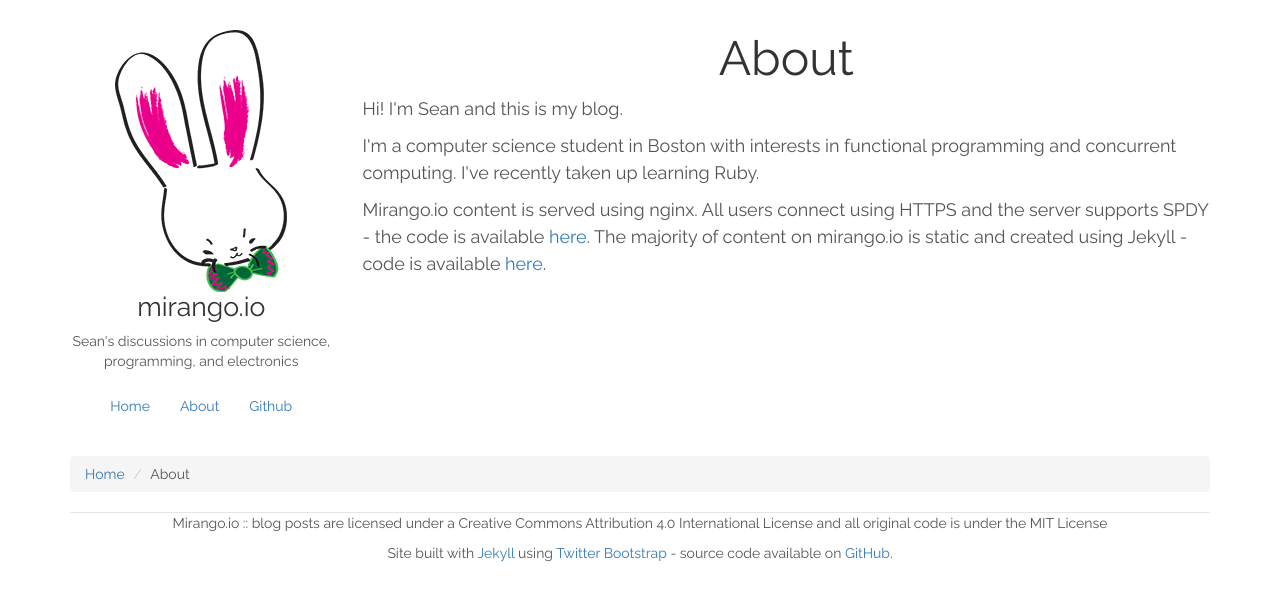
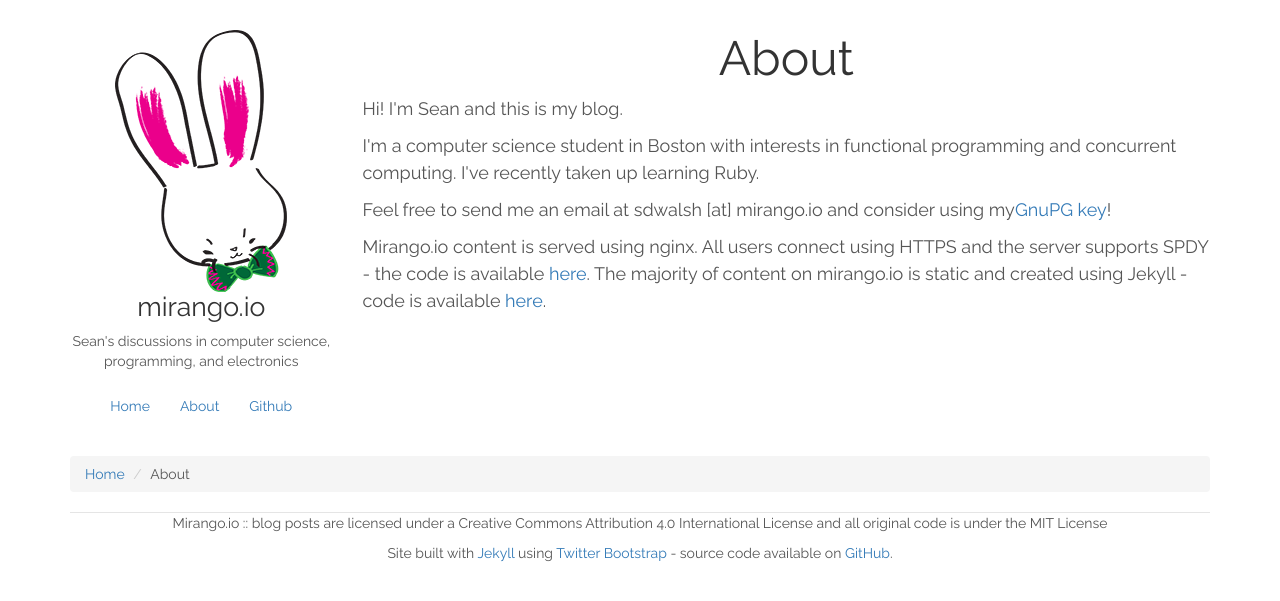
Before and after one commit to sdwalsh/mirango-2014, a Jekyll site: the page built from about.html, in a window 1280 px wide. Shown: the top 601 px of the page. Built offline with Jekyll 4.4.1, drawn with Linux system fonts in a browser that asks for light colours; nearby versions of some CDN libraries; some web fonts are replaced; Markdown is read by kramdown in place of the engine named in the settings.

Commit message:
added email and GnuPG key to About

```diff
--- a/about.html
+++ b/about.html
@@ -5,8 +5,7 @@ title: About
             <h1 class="post-title">About</h1>
             <div class = "blog-content">
             	<p>Hi!  I'm Sean and this is my blog. </p>
-
             	<p>I'm a computer science student in Boston with interests in functional programming and concurrent computing.  I've recently taken up learning Ruby. </p>
-
-				<p>Mirango.io content is served using nginx.  All users connect using HTTPS and the server supports SPDY - the code is available <a href="https://www.github.com/sdwalsh/mirango_nginx">here</a>.  The majority of content on mirango.io is static and created using Jekyll - code is available <a href="https://www.github.com/sdwalsh/mirango">here</a>.</p>
+		<p>Feel free to send me an email at sdwalsh [at] mirango.io and consider using my<a href="https://pgp.mit.edu/pks/lookup?op=get&search=0xE864A72A086E2C05">GnuPG key</a>!</p>
+		<p>Mirango.io content is served using nginx.  All users connect using HTTPS and the server supports SPDY - the code is available <a href="https://www.github.com/sdwalsh/mirango_nginx">here</a>.  The majority of content on mirango.io is static and created using Jekyll - code is available <a href="https://www.github.com/sdwalsh/mirango">here</a>.</p>
             </div>
```
